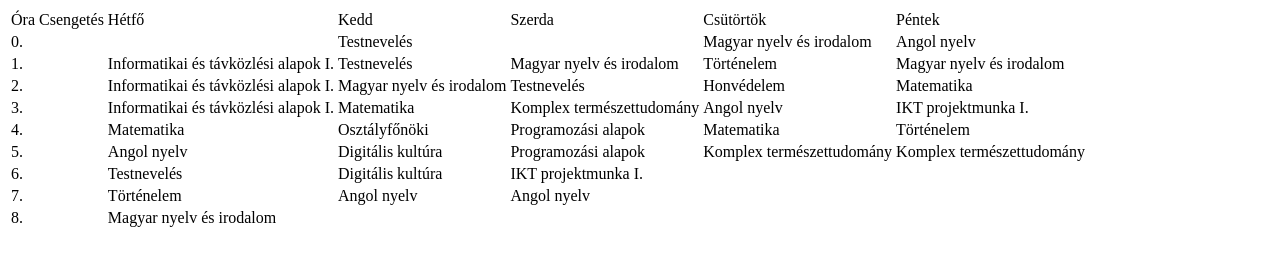
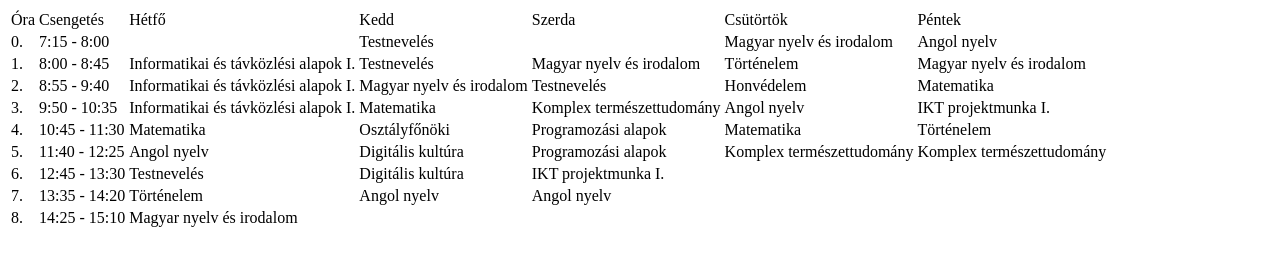
Before and after one commit to makarbence/weboldalam, a plain HTML site: page index.html in a window 1280 px wide. Drawn offline with Linux system fonts and the light colour scheme.

Commit message:
órarend

```diff
--- a/index.html
+++ b/index.html
@@ -18,7 +18,7 @@
         </tr>
         <tr>
             <td>0.</td>
-            <td></td>
+            <td>7:15 - 8:00</td>
             <td></td>
             <td>Testnevelés</td>
             <td></td>
@@ -27,7 +27,7 @@
         </tr>
         <tr>
             <td>1.</td>
-            <td></td>
+            <td>8:00 - 8:45</td>
             <td>Informatikai és távközlési alapok I.</td>
             <td>Testnevelés</td>
             <td>Magyar nyelv és irodalom</td>
@@ -36,7 +36,7 @@
         </tr>
         <tr>
             <td>2.</td>
-            <td></td>
+            <td>8:55 - 9:40</td>
             <td>Informatikai és távközlési alapok I.</td>
             <td>Magyar nyelv és irodalom</td>
             <td>Testnevelés</td>
@@ -45,7 +45,7 @@
         </tr>
         <tr>
             <td>3.</td>
-            <td></td>
+            <td>9:50 - 10:35</td>
             <td>Informatikai és távközlési alapok I.</td>
             <td>Matematika</td>
             <td>Komplex természettudomány</td>
@@ -54,7 +54,7 @@
         </tr>
         <tr>
             <td>4.</td>
-            <td></td>
+            <td>10:45 - 11:30</td>
             <td>Matematika</td>
             <td>Osztályfőnöki</td>
             <td>Programozási alapok</td>
@@ -63,7 +63,7 @@
         </tr>
         <tr>
             <td>5.</td>
-            <td></td>
+            <td>11:40 - 12:25</td>
             <td>Angol nyelv</td>
             <td>Digitális kultúra</td>
             <td>Programozási alapok</td>
@@ -72,7 +72,7 @@
         </tr>
         <tr>
             <td>6.</td>
-            <td></td>
+            <td>12:45 - 13:30</td>
             <td>Testnevelés</td>
             <td>Digitális kultúra</td>
             <td>IKT projektmunka I.</td>
@@ -81,7 +81,7 @@
         </tr>
         <tr>
             <td>7.</td>
-            <td></td>
+            <td>13:35 - 14:20</td>
             <td>Történelem</td>
             <td>Angol nyelv</td>
             <td>Angol nyelv</td>
@@ -90,7 +90,7 @@
         </tr>
         <tr>
             <td>8.</td>
-            <td></td>
+            <td>14:25 - 15:10</td>
             <td>Magyar nyelv és irodalom</td>
             <td></td>
             <td></td>
```
